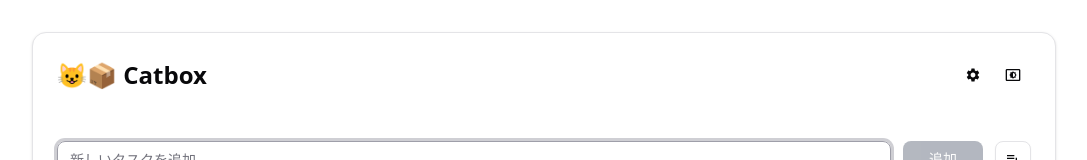
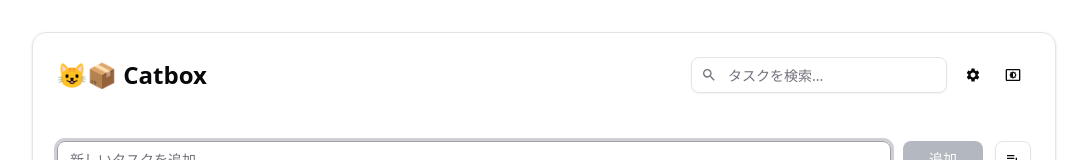
Before and after one commit to koh-tom/catbox, a React (Vite) app: page / in a window 1280 px wide. Shown: the top 160 px of the page, without its empty margins (96-1183 px from the left). Built offline with nearby package versions, Linux system fonts and the light colour scheme; the HTML template or start-up script is replaced by a standard one.

Commit message:
feat(なし): ✨ タスク名検索用バー追加
UIのみ

```diff
--- a/src/App.tsx
+++ b/src/App.tsx
@@ -1,10 +1,12 @@
 import { useState } from 'react';
+import { MdSearch } from 'react-icons/md';
 import { SettingsMenu } from '@/components/SettingsMenu';
 import { ThemeToggle } from '@/components/ThemeToggle';
 import { TodoDetailModal } from '@/components/TodoDetailModal';
 import { TodoInput } from '@/components/TodoInput';
 import { TodoList } from '@/components/TodoList';
 import { Card, CardContent, CardHeader, CardTitle } from '@/components/ui/card';
+import { Input } from '@/components/ui/input';
 import { useTodos } from '@/hooks/useTodos';
 import { APP_NAME } from '@/lib/constants';
 import type { Todo } from '@/types/todo';
@@ -24,6 +26,7 @@ function App() {
 
   const [editingTodo, setEditingTodo] = useState<Todo | null>(null);
   const [isDetailOpen, setIsDetailOpen] = useState(false);
+  const [searchQuery, setSearchQuery] = useState('');
 
   const completedCount = todos.filter((t) => t.completed).length;
 
@@ -62,15 +65,27 @@ function App() {
       <div className="w-full max-w-5xl mx-auto">
         <Card>
           <CardHeader className="pb-4">
-            <div className="flex items-center justify-between">
+            <div className="flex flex-col sm:flex-row items-center justify-between gap-4">
               <CardTitle className="text-2xl font-semibold">{APP_NAME}</CardTitle>
-              <div className="flex items-center gap-1">
+              <div className="flex items-center gap-2 w-full sm:w-auto">
+                <div className="relative flex-1 sm:w-64">
+                  <MdSearch className="absolute left-2.5 top-2.5 h-4 w-4 text-muted-foreground" />
+                  <Input
+                    type="search"
+                    placeholder="タスクを検索..."
+                    value={searchQuery}
+                    onChange={(e) => setSearchQuery(e.target.value)}
+                    className="pl-9 h-9"
+                  />
+                </div>
+                <div className="flex items-center gap-1 shrink-0">
                   <SettingsMenu
                     savedTags={savedTags}
                     addSavedTag={addSavedTag}
                     deleteSavedTag={deleteSavedTag}
                   />
                   <ThemeToggle />
+                </div>
               </div>
             </div>
           </CardHeader>
```
Lines whose indentation alone changed are shown as unchanged.
